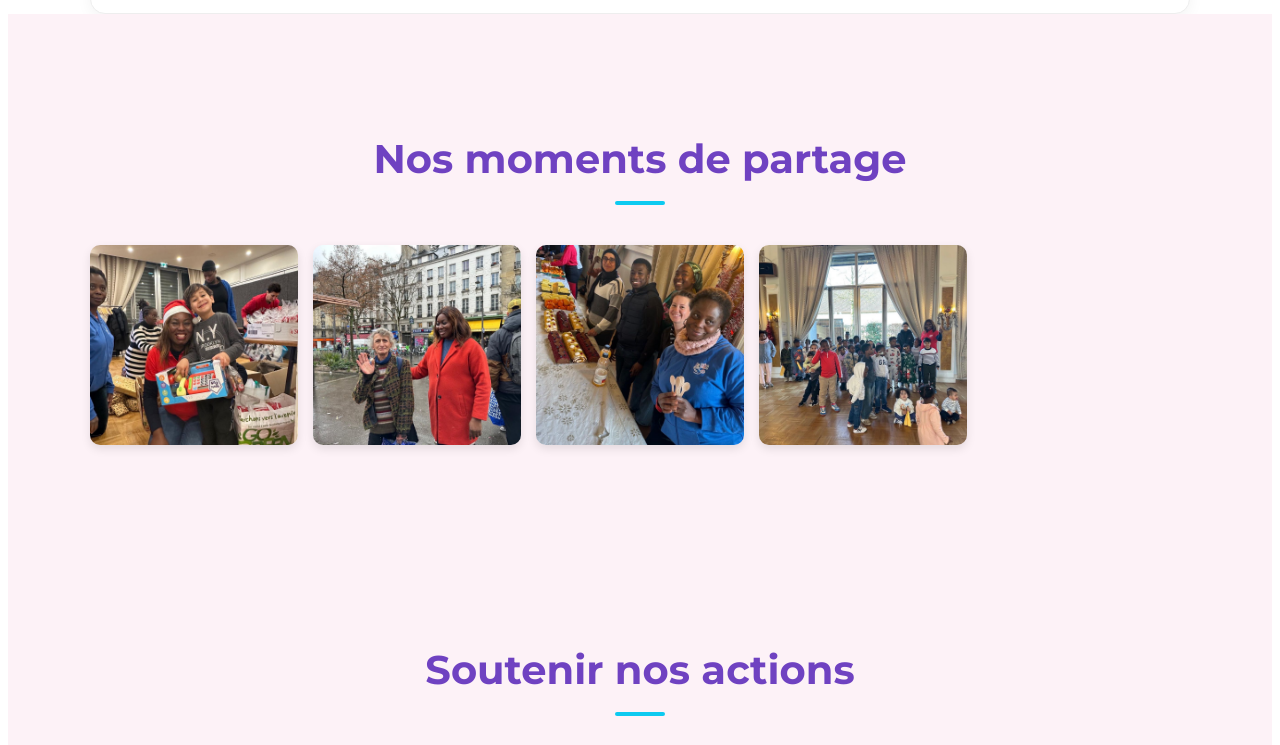
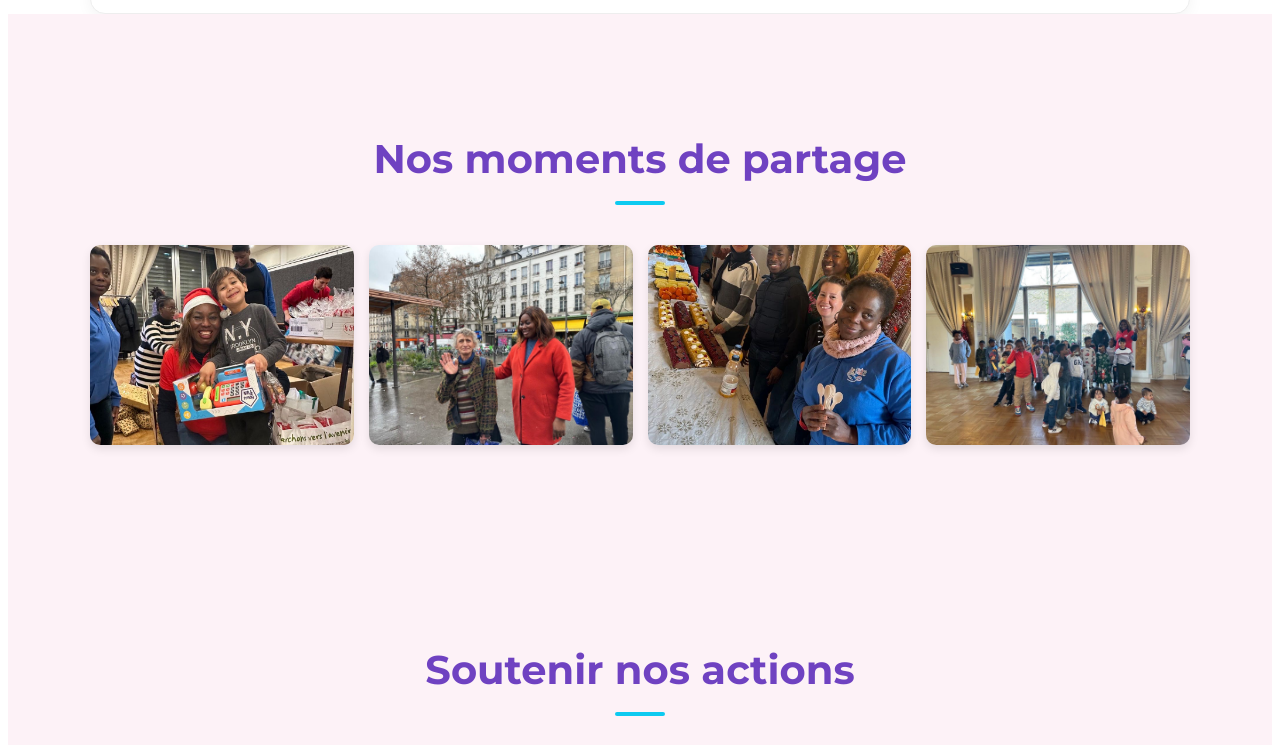
Before and after one commit to yanzacheus/sainte-grace, a website built with webpack: page index.html in a window 1280 px wide. Shown: the part 2330-3075 px from the top of the page. Built offline with nearby package versions, Linux system fonts and the light colour scheme.

Commit message:
Center gallery grid

```diff
--- a/css/style.css
+++ b/css/style.css
@@ -366,7 +366,7 @@
 /* Gallery Grid */
 .gallery-grid {
   display: grid;
-  grid-template-columns: repeat(auto-fill, minmax(200px, 1fr));
+  grid-template-columns: repeat(auto-fit, minmax(200px, 1fr));
   gap: 15px;
   margin-top: 30px;
 }
```
